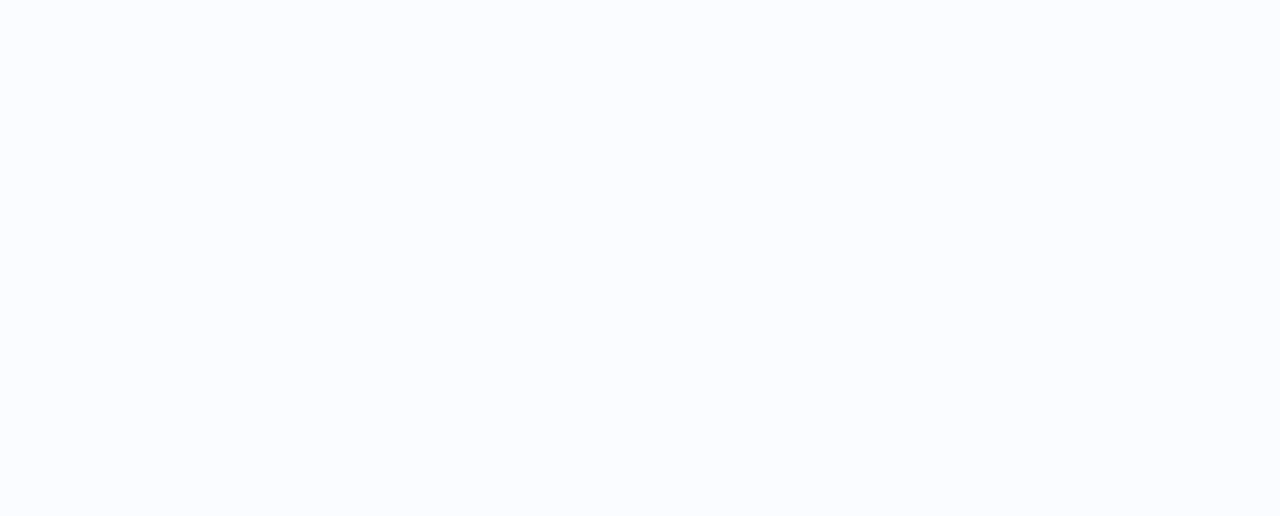
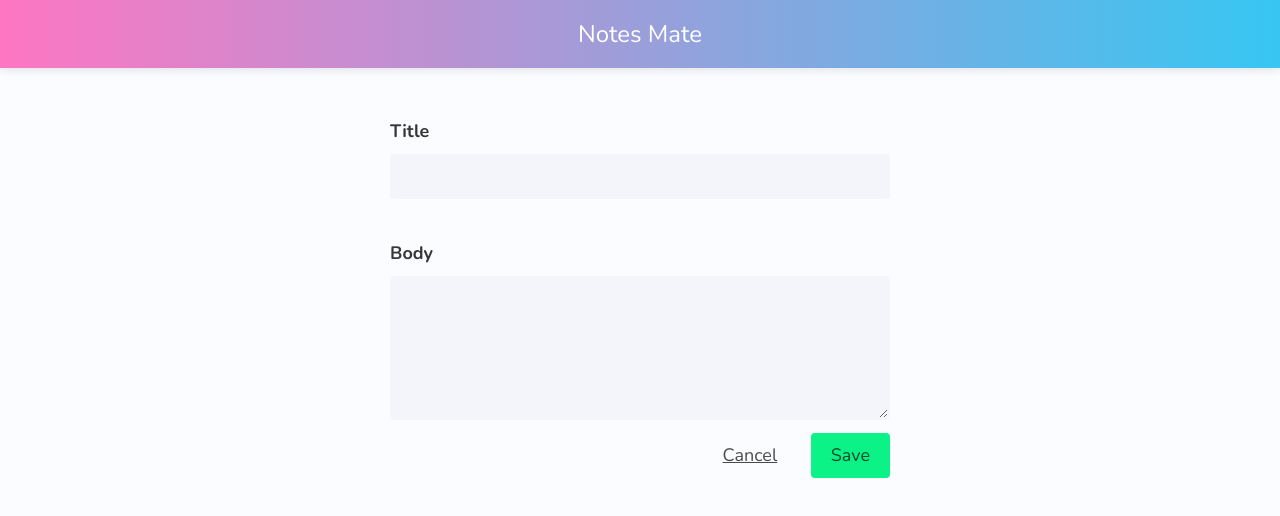
Before and after one commit to ccchristiant/Notes-Mate-front, an Angular app: page /1 in a window 1280 px wide. Before the commit this address led to /. Shown: the top 516 px of the page. Built offline with nearby package versions, Linux system fonts and the light colour scheme.

Commit message:
[ADD] Ep3 : Note details 20min03 (abort cause it is angular BACKEND and we don't want that

```diff
--- a/src/app/app-routing.module.ts
+++ b/src/app/app-routing.module.ts
@@ -2,10 +2,12 @@ import { NgModule } from '@angular/core';
 import { RouterModule, Routes } from '@angular/router';
 import { NotesListComponent } from './pages/notes-list/notes-list.component';
 import { MainLayoutComponent } from './pages/main-layout/main-layout.component';
+import { NoteDetailsComponent } from './pages/note-details/note-details.component';
 
 const routes: Routes = [
   { path: '', component: MainLayoutComponent, children: [
-    { path: '', component: NotesListComponent }
+    { path: '', component: NotesListComponent },
+    { path: ':id', component: NoteDetailsComponent }
   ] }
 ];
 
--- /dev/null
+++ b/src/app/pages/note-details/note-details.component.html
@@ -0,0 +1,32 @@
+<div class="form-container">
+
+    <form #noteForm="ngForm" (ngSubmit)="onSubmit(noteForm)">
+
+        <div class="field">
+            <label class="label">Title</label>
+            <div class="control">
+                <input type="text" name="title" [ngModel]="note.title" required class="input">
+            </div>
+        </div>
+
+        <br>
+
+        <div class="field">
+            <label for="" class="label">Body</label>
+            <div class="control">
+                <textarea class="textarea" name="body" [ngModel]="note.body"></textarea>
+            </div>
+        </div>
+
+        <div class="field is-grouped is-pulled-right">
+            <div class="control">
+                <button class="button is-text" type="button">Cancel</button>
+            </div>
+            <div class="control">
+                <button class="button is-success" type="submit">Save</button>
+            </div>
+        </div>
+
+    </form>
+
+</div>
--- /dev/null
+++ b/src/app/pages/note-details/note-details.component.scss
@@ -0,0 +1,7 @@
+.form-container {
+    max-width: 500px;
+
+    margin: auto;
+
+    margin-top: 50px;
+}
--- /dev/null
+++ b/src/app/pages/note-details/note-details.component.ts
@@ -0,0 +1,24 @@
+import { Component, OnInit } from '@angular/core';
+import { NgForm } from '@angular/forms';
+import { Note } from 'src/app/shared/note.model';
+
+@Component({
+  selector: 'app-note-details',
+  templateUrl: './note-details.component.html',
+  styleUrls: ['./note-details.component.scss']
+})
+export class NoteDetailsComponent implements OnInit {
+
+  note!: Note;
+
+  constructor() { }
+
+  ngOnInit(): void {
+    this.note = new Note();
+  }
+
+  onSubmit(form: NgForm) {
+    console.log(form);
+  }
+
+}
--- /dev/null
+++ b/src/app/shared/note.model.ts
@@ -0,0 +1,4 @@
+export class Note {
+    public title!: string;
+    public body!: string;
+}
--- a/src/main-styles.scss
+++ b/src/main-styles.scss
@@ -13,6 +13,8 @@ $blue: #37c7f2;
 $light-red: #fff3f3;
 
 $light: #fafcff;
+
+$green: #0bf387;
 
 // Update Bulma's global variables
 $family-sans-serif: "Nunito", sans-serif;
```
Also changed, not shown: src/app/app.module.ts (+7 -2 lines).
